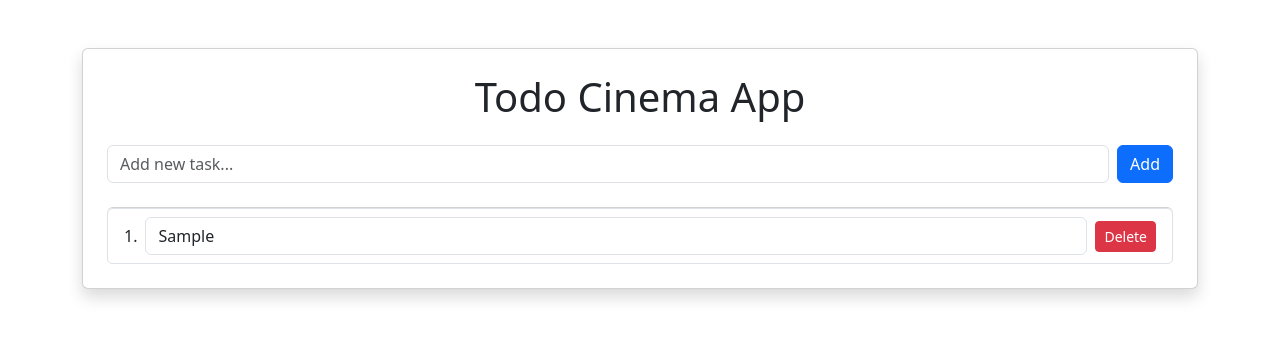
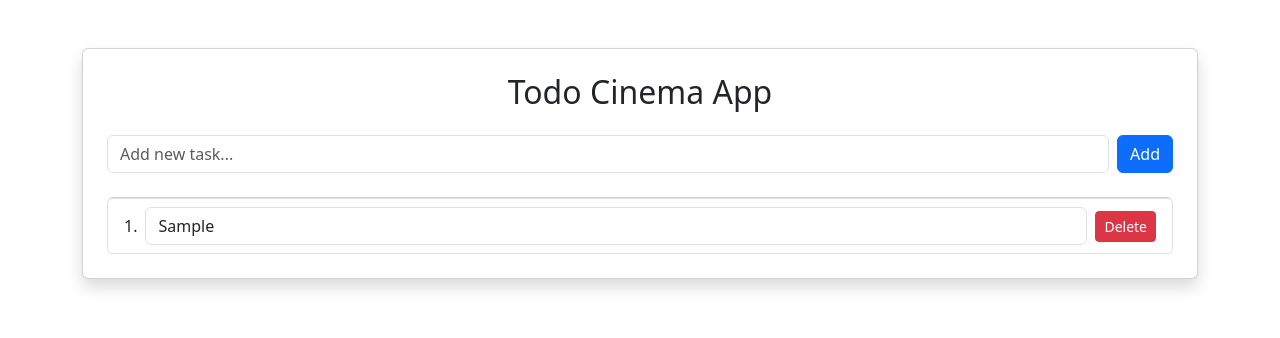
Before and after one commit to RuslanITS/TodoCinema, a React (Vite) app: page / in a window 1280 px wide. Both pictures are taken after typing "Sample" into the empty fields and a click on the button "Add". Shown: the top 338 px of the page. Built offline with nearby package versions, Linux system fonts and the light colour scheme.

Commit message:
Task-1: broken down into components

```diff
--- a/src/App.tsx
+++ b/src/App.tsx
@@ -1,15 +1,12 @@
 import "./App.css";
+import { type SubmitEventHandler, useEffect, useState, } from "react";
 import type { Task } from "./Type";
 
-import {
-  type ChangeEvent,
-  type SubmitEventHandler,
-  useEffect,
-  useState,
-} from "react";
+import TodoForm from "./components.Task-1/TodoForm";
+import TodoList from "./components.Task-1/TodoList";
 
 const App = () => {
-  const [renderList, setList] = useState<Task[]>(() => {
+  const [renderList, setRenderList] = useState<Task[]>(() => {
     const savedTasks = localStorage.getItem("tasks");
 
     return savedTasks
@@ -17,7 +14,7 @@ const App = () => {
       : [];
   });
 
-  const [task, setTask] = useState<string>("");
+  const [task, setTask] = useState("");
 
   useEffect(() => {
     localStorage.setItem(
@@ -38,13 +35,13 @@ const App = () => {
       text: task,
     };
 
-    setList([...renderList, newTask]);
+    setRenderList([...renderList, newTask]);
 
     setTask("");
   };
 
   const handleDelete = (id: string) => {
-    setList(
+    setRenderList(
       renderList.filter((item) => item.id !== id)
     );
   };
@@ -53,7 +50,7 @@ const App = () => {
     id: string,
     value: string
   ) => {
-    setList(
+    setRenderList(
       renderList.map((item) =>
         item.id === id
           ? { ...item, text: value }
@@ -65,63 +62,21 @@ const App = () => {
   return (
     <div className="container py-5">
       <div className="card shadow p-4">
-        <h1 className="mb-4 text-center">
+        <h2 className="mb-4 text-center">
           Todo Cinema App
-        </h1>
+        </h2>
 
-        <form
-          onSubmit={handleSubmit}
-          className="d-flex gap-2 mb-4"
-        >
-          <input
-            type="text"
-            maxLength={100}
-            className="form-control"
-            placeholder="Add new task..."
-            value={task}
-            onChange={(
-              event: ChangeEvent<HTMLInputElement>
-            ) => setTask(event.target.value)}
-          />
+        <TodoForm
+          task={task}
+          setTask={setTask}
+          handleSubmit={handleSubmit}
+        />
 
-          <button className="btn btn-primary">
-            Add
-          </button>
-        </form>
-
-        <ul className="list-group">
-          {renderList.map((item, index) => (
-            <li
-              key={item.id}
-              className="list-group-item d-flex justify-content-between align-items-center gap-2"
-            >
-              <div className="d-flex align-items-center gap-2 w-100">
-                <span>{index + 1}.</span>
-
-                <input
-                  type="text"
-                  className="form-control"
-                  value={item.text}
-                  onChange={(
-                    event: ChangeEvent<HTMLInputElement>
-                  ) =>
-                    handleEdit(
-                      item.id,
-                      event.target.value
-                    )
-                  }
-                />
-              </div>
-
-              <button
-                onClick={() => handleDelete(item.id)}
-                className="btn btn-danger btn-sm"
-              >
-                Delete
-              </button>
-            </li>
-          ))}
-        </ul>
+        <TodoList
+          renderList={renderList}
+          handleDelete={handleDelete}
+          handleEdit={handleEdit}
+        />
       </div>
     </div>
   );
--- /dev/null
+++ b/src/components.Task-1/TodoForm.tsx
@@ -0,0 +1,40 @@
+import type {
+  ChangeEvent,
+  SubmitEventHandler,
+} from "react";
+
+type Props = {
+  task: string;
+  setTask: (value: string) => void;
+  handleSubmit: SubmitEventHandler<HTMLFormElement>;
+};
+
+const TodoForm = ({
+                    task,
+                    setTask,
+                    handleSubmit,
+                  }: Props) => {
+  return (
+    <form
+      onSubmit={handleSubmit}
+      className="d-flex gap-2 mb-4"
+    >
+      <input
+        type="text"
+        className="form-control"
+        placeholder="Add new task..."
+        value={task}
+        maxLength={20}
+        onChange={(
+          event: ChangeEvent<HTMLInputElement>
+        ) => setTask(event.target.value)}
+      />
+
+      <button className="btn btn-primary">
+        Add
+      </button>
+    </form>
+  );
+};
+
+export default TodoForm;
--- /dev/null
+++ b/src/components.Task-1/TodoItem.tsx
@@ -0,0 +1,53 @@
+import type { ChangeEvent } from "react";
+import type { Task } from "../Type";
+
+type Props = {
+  item: Task;
+  index: number;
+  handleDelete: (id: string) => void;
+  handleEdit: (
+    id: string,
+    value: string
+  ) => void;
+};
+
+const TodoItem = ({
+                    item,
+                    index,
+                    handleDelete,
+                    handleEdit,
+                  }: Props) => {
+  return (
+    <li
+      className="list-group-item d-flex justify-content-between align-items-center gap-2"
+    >
+      <div className="d-flex align-items-center gap-2 w-100">
+        <span>{index + 1}.</span>
+
+        <input
+          type="text"
+          className="form-control"
+          value={item.text}
+          maxLength={20}
+          onChange={(
+            event: ChangeEvent<HTMLInputElement>
+          ) =>
+            handleEdit(
+              item.id,
+              event.target.value
+            )
+          }
+        />
+      </div>
+
+      <button
+        onClick={() => handleDelete(item.id)}
+        className="btn btn-danger btn-sm"
+      >
+        Delete
+      </button>
+    </li>
+  );
+};
+
+export default TodoItem;
--- /dev/null
+++ b/src/components.Task-1/TodoList.tsx
@@ -0,0 +1,33 @@
+import type { Task } from "../Type";
+import TodoItem from "./TodoItem";
+
+type Props = {
+  renderList: Task[];
+  handleDelete: (id: string) => void;
+  handleEdit: (
+    id: string,
+    value: string
+  ) => void;
+};
+
+const TodoList = ({
+                    renderList,
+                    handleDelete,
+                    handleEdit,
+                  }: Props) => {
+  return (
+    <ul className="list-group">
+      {renderList.map((item, index) => (
+        <TodoItem
+          key={item.id}
+          item={item}
+          index={index}
+          handleDelete={handleDelete}
+          handleEdit={handleEdit}
+        />
+      ))}
+    </ul>
+  );
+};
+
+export default TodoList;
```
